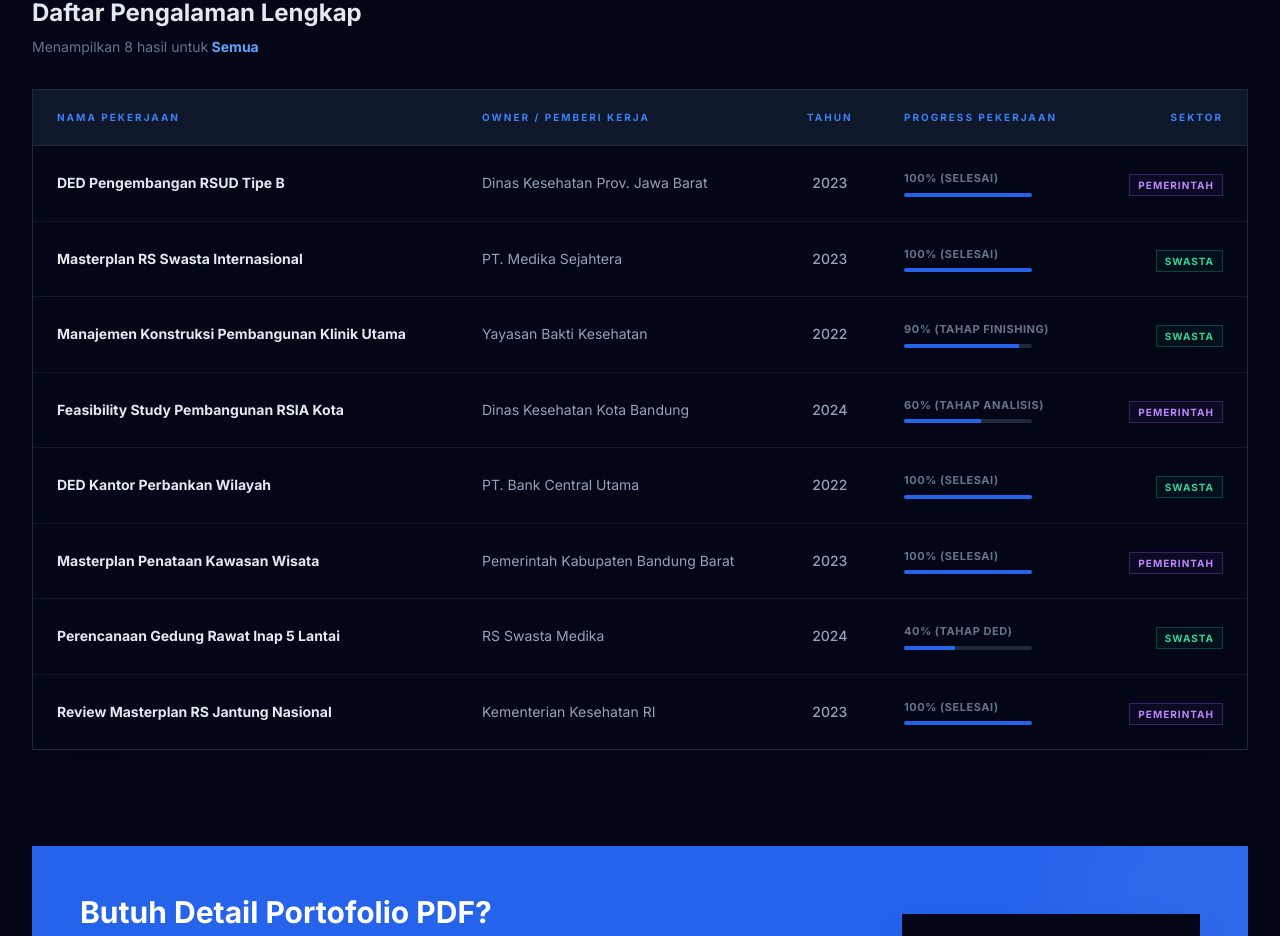
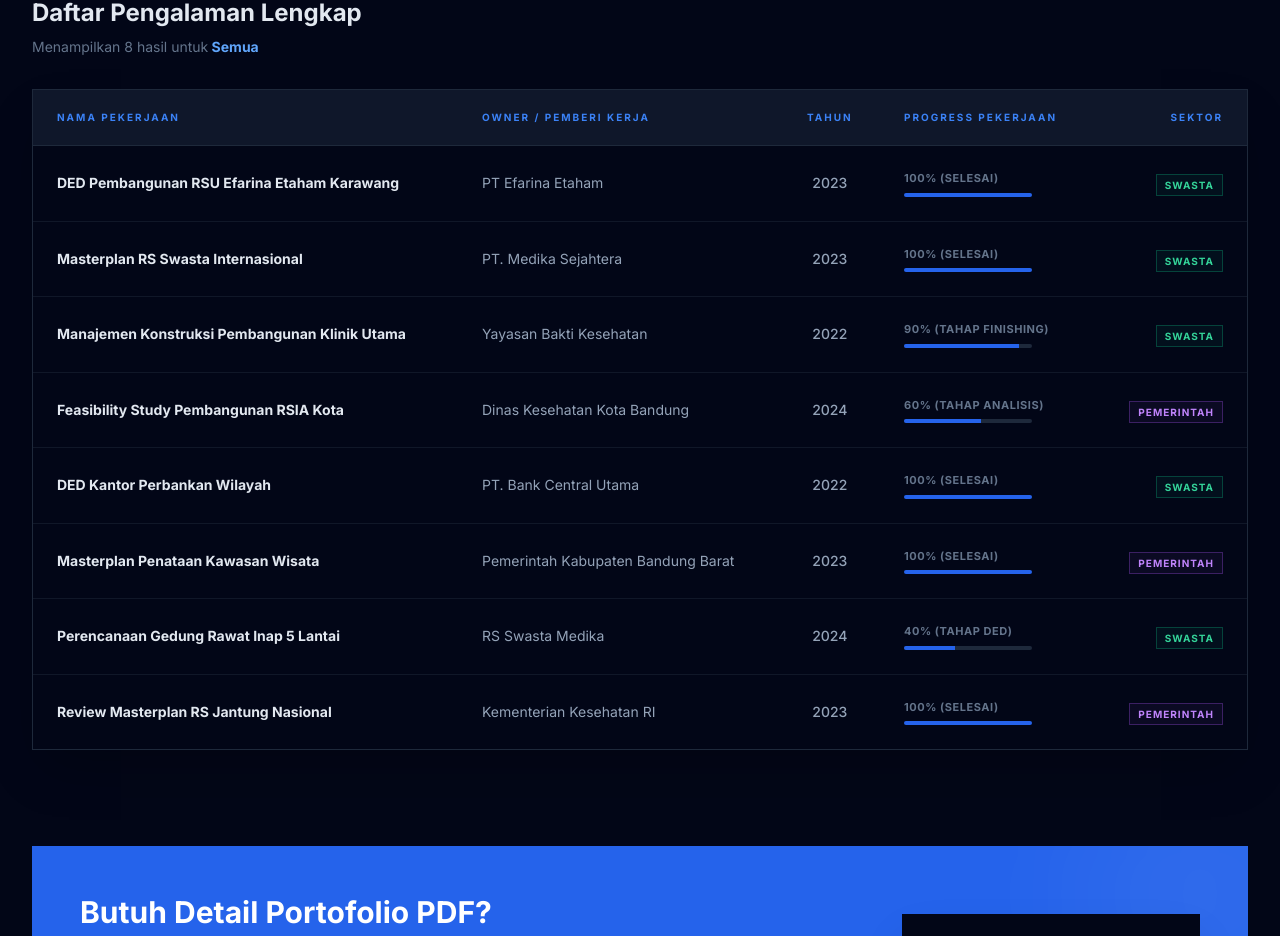
Before and after one commit to manguntama-sys/manguntama, a React (Vite) app: page / in a window 1280 px wide. Shown: the part 2331-3267 px from the top of the page. Built offline with nearby package versions, Linux system fonts and the light colour scheme.

Commit message:
Update Portfolio.tsx

```diff
--- a/components/Portfolio.tsx
+++ b/components/Portfolio.tsx
@@ -24,7 +24,7 @@ const Portfolio: React.FC = () => {
 
   // Detailed experience list
   const experienceList: DetailedProject[] = [
-    { id: 1, name: 'DED Pengembangan RSUD Tipe B', owner: 'Dinas Kesehatan Prov. Jawa Barat', year: '2023', progress: '100% (Selesai)', category: 'Pemerintah' },
+    { id: 1, name: 'DED Pembangunan RSU Efarina Etaham Karawang', owner: 'PT Efarina Etaham', year: '2023', progress: '100% (Selesai)', category: 'Swasta' },
     { id: 2, name: 'Masterplan RS Swasta Internasional', owner: 'PT. Medika Sejahtera', year: '2023', progress: '100% (Selesai)', category: 'Swasta' },
     { id: 3, name: 'Manajemen Konstruksi Pembangunan Klinik Utama', owner: 'Yayasan Bakti Kesehatan', year: '2022', progress: '90% (Tahap Finishing)', category: 'Swasta' },
     { id: 4, name: 'Feasibility Study Pembangunan RSIA Kota', owner: 'Dinas Kesehatan Kota Bandung', year: '2024', progress: '60% (Tahap Analisis)', category: 'Pemerintah' },
```
